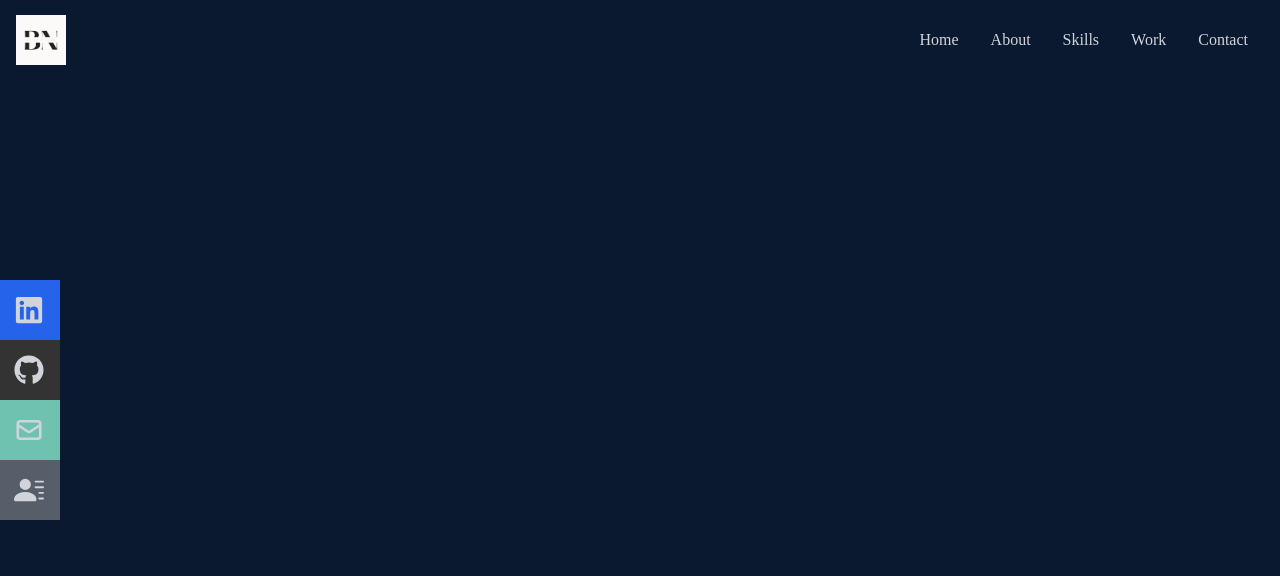
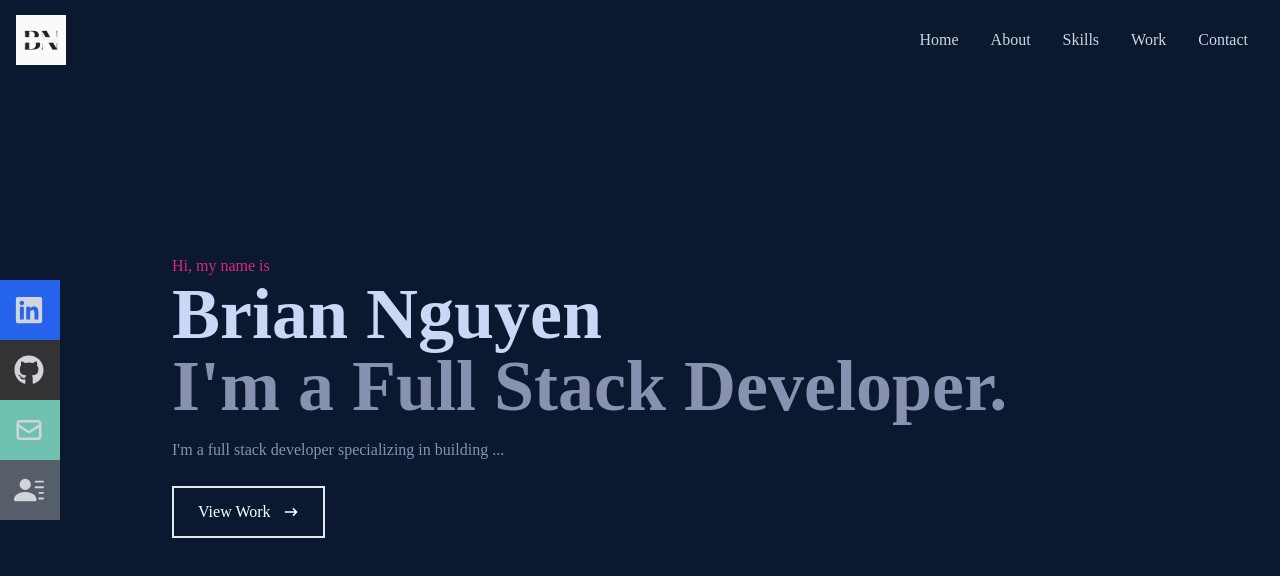
Before and after one commit to brianguyen97/portfolio, a React (Create React App) app: page / in a window 1280 px wide. Shown: the top 576 px of the page. Built offline with nearby package versions, Linux system fonts and the light colour scheme.

Commit message:
finish home component

```diff
--- a/src/components/Home.js
+++ b/src/components/Home.js
@@ -2,5 +2,29 @@
 import { HiArrowNarrowRight } from "react-icons/hi";
 
 export default function Home() {
-  return <div className="w-full h-screen bg-[#0a192f]"></div>;
+  return (
+    <div name="home" className="w-full h-screen bg-[#0a192f]">
+      {/* Container  */}
+      <div className="max-w-[1000px] mx-auto px-8 flex flex-col justify-center h-full">
+        <p className="text-pink-600">Hi, my name is</p>
+        <h1 className="text-4xl sm:text-7xl font-bold text-[#ccd6f6]">
+          Brian Nguyen
+        </h1>
+        <h2 className="text-4xl sm:text-7xl font-bold text-[#8892b0]">
+          I'm a Full Stack Developer.
+        </h2>
+        <p className="text-[#8892b0] py-4 max-w-[700px]">
+          I'm a full stack developer specializing in building ...
+        </p>
+        <div>
+          <button className="text-white group border-2 px-6 py-3 my-2 flex items-center hover:bg-pink-600 hover:border-pink-600">
+            View Work
+            <span className="group-hover:rotate-90 duration-300">
+              <HiArrowNarrowRight className="ml-3" />
+            </span>
+          </button>
+        </div>
+      </div>
+    </div>
+  );
 }
```
